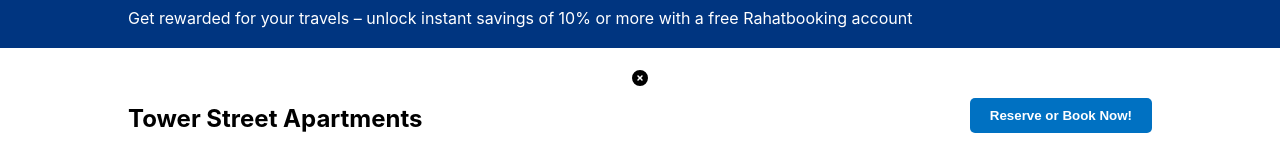
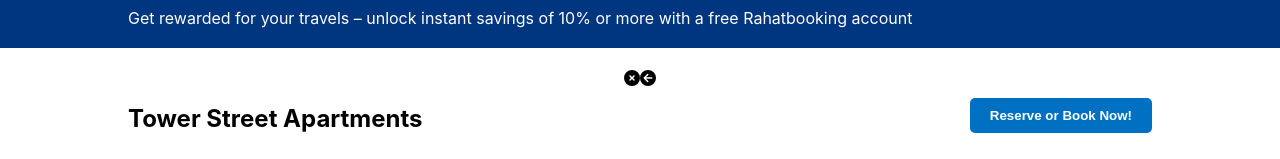
Before and after one commit to bellicose77/booking-app-clientside, a React (Create React App) app: page /hotels/1 in a window 1280 px wide. Both pictures are taken after a click on the picture 296 px from the left and 536 px from the top of the page. Shown: the part 186-345 px from the top of the page. Built offline with nearby package versions, Linux system fonts and the light colour scheme.

Commit message:
slider container

```diff
--- a/src/pages/Hotel/Hotel.js
+++ b/src/pages/Hotel/Hotel.js
@@ -48,6 +48,7 @@ const Hotel = () => {
           {
             openSlide && <div className='sliderContainer'>
               <FontAwesomeIcon icon={faCircleXmark}/>
+              <FontAwesomeIcon icon={faCircleArrowLeft}/>
             </div>
           }
 
```
